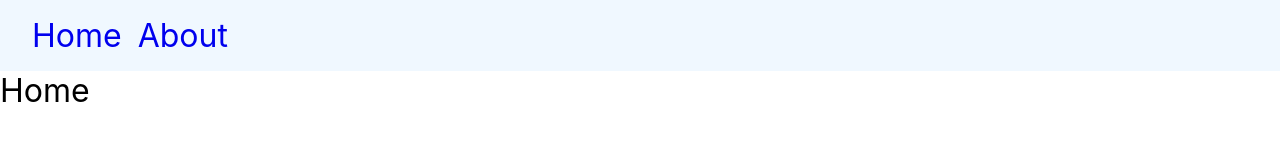
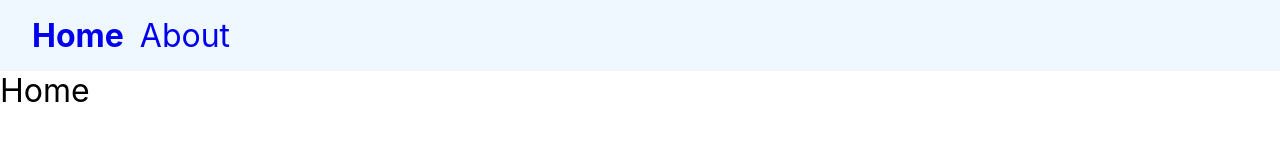
Before and after one commit to sushantsharmaa/react-router-dom-v6.4.2, a React (Create React App) app: page / in a window 1280 px wide. Shown: the top 160 px of the page. Built offline with nearby package versions, Linux system fonts and the light colour scheme.

Commit message:
Use NavLink in navbar and style with active class

```diff
--- a/src/components/Navbar/Navbar.jsx
+++ b/src/components/Navbar/Navbar.jsx
@@ -1,11 +1,11 @@
 import React from "react";
-import { Link } from "react-router-dom";
+import { NavLink } from "react-router-dom";
 
 const Navbar = () => {
   return (
     <nav>
-      <Link to="/">Home</Link>
-      <Link to="/about">About</Link>
+      <NavLink to="/">Home</NavLink>
+      <NavLink to="/about">About</NavLink>
     </nav>
   );
 };
--- a/src/index.css
+++ b/src/index.css
@@ -22,3 +22,7 @@
   margin-right: 16px;
   text-decoration: none;
 }
+
+nav a.active {
+  font-weight: bold;
+}
```
